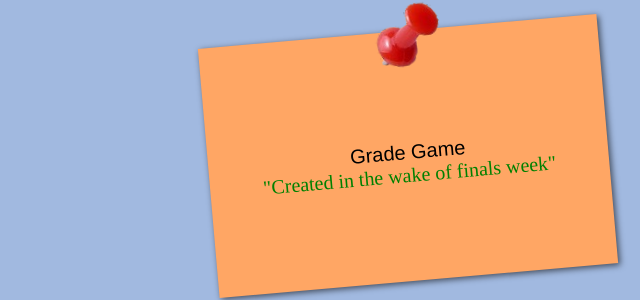
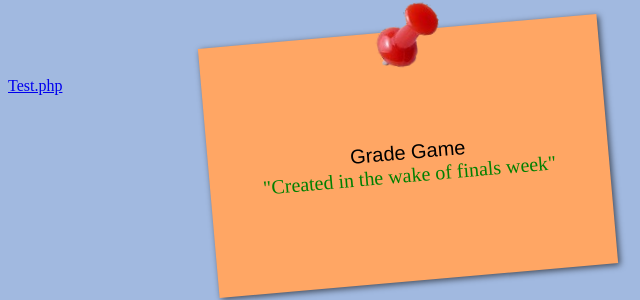
Before and after one commit to boshan/grade-game, a plain HTML site: page index.html in a window 1280 px wide. Shown: the part 217-517 px from the top of the page, 0-640 px from the left. Drawn offline with Linux system fonts and the light colour scheme.

Commit message:
php test

```diff
--- a/index.html
+++ b/index.html
@@ -14,5 +14,8 @@
 				<img src = "thumbtack.png" />
 			</a>
 		</div>
+		<div>
+			<a href = "test.php">Test.php</a>
+		</div>
 	</div>
 </body>
```
Also changed, not shown: test.php.txt (added, +8 -0 lines).
